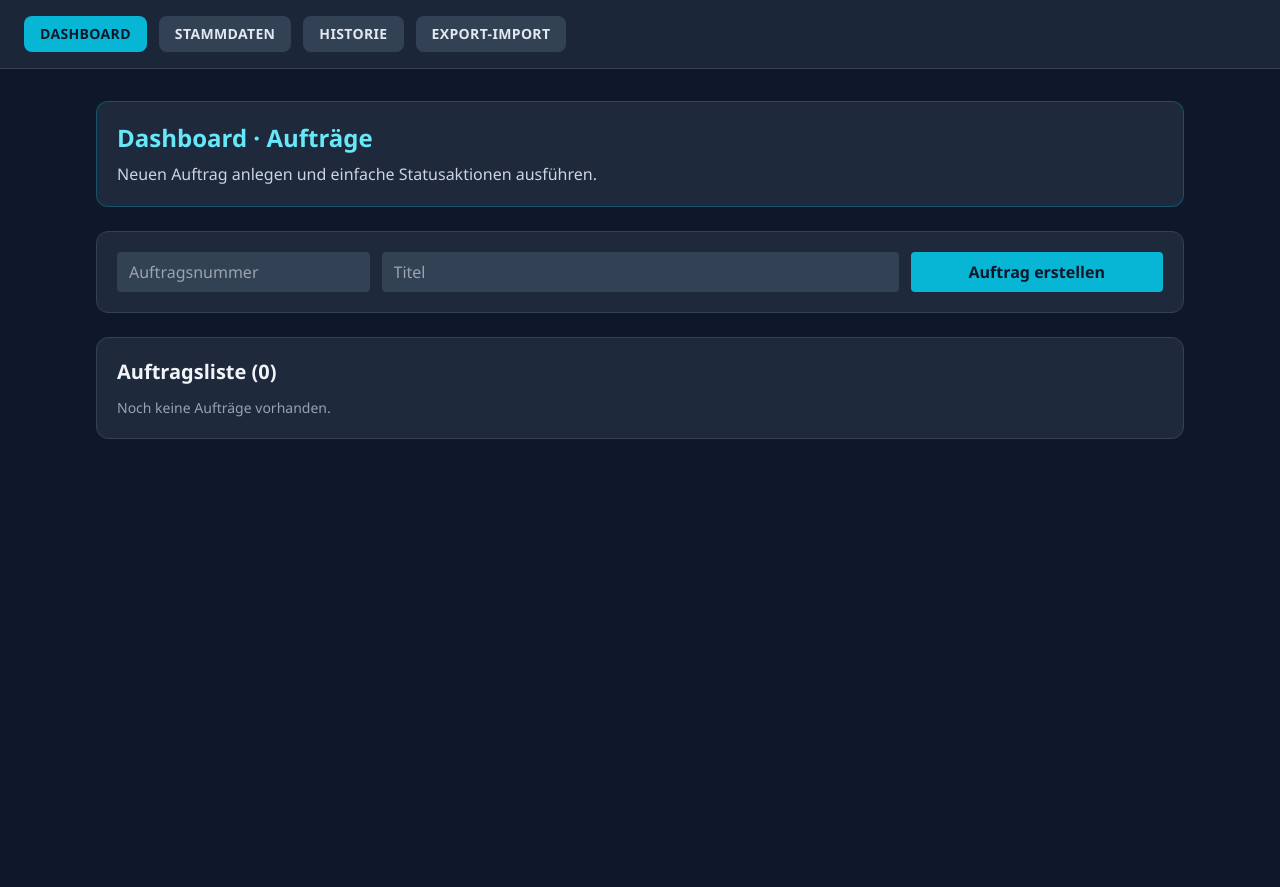
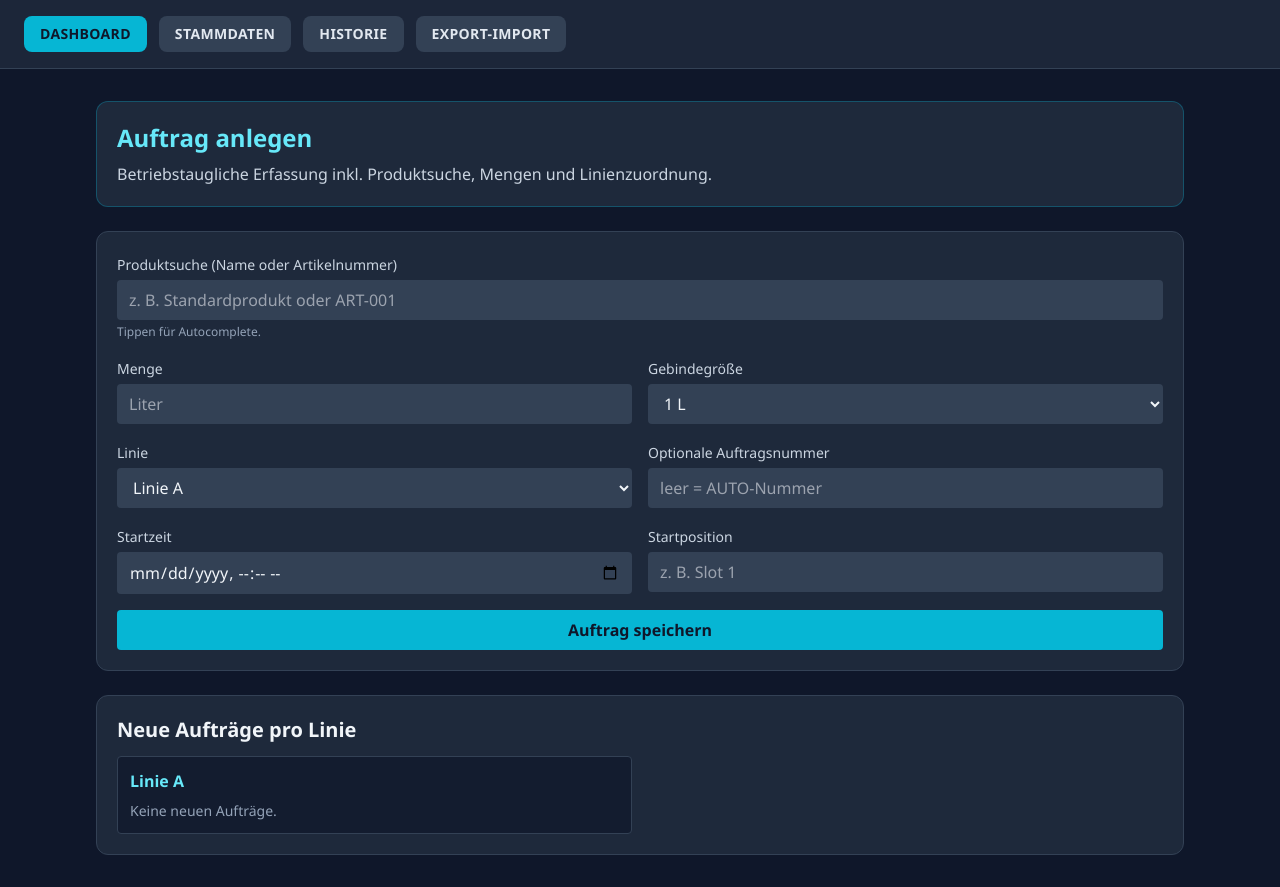
Before and after one commit to fabianhoffmann790-ctrl/RPS-v0.1.0, a React (Vite) app: page / in a window 1280 px wide. Before the commit the page ends 800 px from the top, so only its background shows below. Built offline with nearby package versions, Linux system fonts and the light colour scheme.

Commit message:
Milestone 4: betriebstaugliche Auftragserfassung umsetzen

```diff
--- a/src/pages/DashboardPage.tsx
+++ b/src/pages/DashboardPage.tsx
@@ -1,97 +1,209 @@
-import { useState } from 'react'
+import { useMemo, useState } from 'react'
 import type { FormEvent } from 'react'
 import { useAppStore } from '../store/appStore'
 
+const packageOptions = [
+  { value: '250ml', label: '250 ml' },
+  { value: '500ml', label: '500 ml' },
+  { value: '1l', label: '1 L' },
+  { value: '5l', label: '5 L' },
+] as const
+
 function DashboardPage() {
-  const { state, createOrder, assignOrder, moveOrder, reportIst, unassignOrder } = useAppStore()
+  const { state, createOrder } = useAppStore()
+  const [search, setSearch] = useState('')
   const [orderNo, setOrderNo] = useState('')
-  const [title, setTitle] = useState('')
+  const [quantity, setQuantity] = useState('')
+  const [packageSize, setPackageSize] = useState<(typeof packageOptions)[number]['value']>('1l')
+  const [lineId, setLineId] = useState(state.masterdata.lines[0]?.lineId ?? '')
+  const [startTime, setStartTime] = useState('')
+  const [startPosition, setStartPosition] = useState('')
+
+  const selectedProduct = useMemo(() => {
+    const searchValue = search.trim().toLowerCase()
+    if (!searchValue) return null
+
+    return (
+      state.masterdata.products.find(
+        (product) =>
+          product.name.toLowerCase() === searchValue ||
+          product.articleNo.toLowerCase() === searchValue ||
+          `${product.name} (${product.articleNo})`.toLowerCase() === searchValue,
+      ) ?? null
+    )
+  }, [search, state.masterdata.products])
+
+  const searchMatches = useMemo(() => {
+    const value = search.trim().toLowerCase()
+    return state.masterdata.products.filter(
+      (product) =>
+        product.name.toLowerCase().includes(value) || product.articleNo.toLowerCase().includes(value),
+    )
+  }, [search, state.masterdata.products])
 
   const onCreateOrder = (event: FormEvent) => {
     event.preventDefault()
-    const result = createOrder({ orderNo, title })
+    if (!selectedProduct || !lineId) return
+
+    const result = createOrder({
+      orderNo,
+      title: selectedProduct.name,
+      productId: selectedProduct.productId,
+      articleNo: selectedProduct.articleNo,
+      quantity: Number(quantity),
+      packageSize,
+      lineId,
+      lineName: state.masterdata.lines.find((line) => line.lineId === lineId)?.name ?? '',
+      startTime,
+      startPosition,
+    })
+
     if (result.ok) {
+      setSearch('')
       setOrderNo('')
-      setTitle('')
+      setQuantity('')
+      setPackageSize('1l')
+      setStartTime('')
+      setStartPosition('')
     }
   }
 
   return (
     <section className="space-y-6">
       <div className="rounded-xl border border-cyan-600/40 bg-slate-800 p-5">
-        <h1 className="text-2xl font-bold text-cyan-300">Dashboard · Aufträge</h1>
-        <p className="mt-2 text-slate-300">Neuen Auftrag anlegen und einfache Statusaktionen ausführen.</p>
+        <h1 className="text-2xl font-bold text-cyan-300">Auftrag anlegen</h1>
+        <p className="mt-2 text-slate-300">Betriebstaugliche Erfassung inkl. Produktsuche, Mengen und Linienzuordnung.</p>
       </div>
 
-      <form onSubmit={onCreateOrder} className="grid gap-3 rounded-xl border border-slate-700 bg-slate-800 p-5 md:grid-cols-4">
+      <form onSubmit={onCreateOrder} className="grid gap-4 rounded-xl border border-slate-700 bg-slate-800 p-5 md:grid-cols-2">
+        <div className="space-y-1 md:col-span-2">
+          <label className="text-sm text-slate-300">Produktsuche (Name oder Artikelnummer)</label>
           <input
-          className="rounded bg-slate-700 px-3 py-2"
-          placeholder="Auftragsnummer"
+            list="product-options"
+            className="w-full rounded bg-slate-700 px-3 py-2"
+            placeholder="z. B. Standardprodukt oder ART-001"
+            value={search}
+            onChange={(event) => setSearch(event.target.value)}
+          />
+          <datalist id="product-options">
+            {state.masterdata.products.map((product) => (
+              <option key={product.productId} value={`${product.name} (${product.articleNo})`} />
+            ))}
+          </datalist>
+          <p className="text-xs text-slate-400">
+            {selectedProduct
+              ? `Ausgewählt: ${selectedProduct.name} · ${selectedProduct.articleNo}`
+              : search
+                ? 'Kein exakter Treffer ausgewählt. Bitte Vorschlag übernehmen.'
+                : 'Tippen für Autocomplete.'}
+          </p>
+          {search && !selectedProduct && searchMatches.length > 0 ? (
+            <p className="text-xs text-slate-400">
+              Treffer: {searchMatches.slice(0, 4).map((product) => `${product.name} (${product.articleNo})`).join(', ')}
+            </p>
+          ) : null}
+        </div>
+
+        <div className="space-y-1">
+          <label className="text-sm text-slate-300">Menge</label>
+          <input
+            type="number"
+            min={1}
+            className="w-full rounded bg-slate-700 px-3 py-2"
+            placeholder="Liter"
+            value={quantity}
+            onChange={(event) => setQuantity(event.target.value)}
+          />
+        </div>
+
+        <div className="space-y-1">
+          <label className="text-sm text-slate-300">Gebindegröße</label>
+          <select
+            className="w-full rounded bg-slate-700 px-3 py-2"
+            value={packageSize}
+            onChange={(event) => setPackageSize(event.target.value as (typeof packageOptions)[number]['value'])}
+          >
+            {packageOptions.map((option) => (
+              <option key={option.value} value={option.value}>
+                {option.label}
+              </option>
+            ))}
+          </select>
+        </div>
+
+        <div className="space-y-1">
+          <label className="text-sm text-slate-300">Linie</label>
+          <select className="w-full rounded bg-slate-700 px-3 py-2" value={lineId} onChange={(event) => setLineId(event.target.value)}>
+            {state.masterdata.lines.map((line) => (
+              <option key={line.lineId} value={line.lineId}>
+                {line.name}
+              </option>
+            ))}
+          </select>
+        </div>
+
+        <div className="space-y-1">
+          <label className="text-sm text-slate-300">Optionale Auftragsnummer</label>
+          <input
+            className="w-full rounded bg-slate-700 px-3 py-2"
+            placeholder="leer = AUTO-Nummer"
             value={orderNo}
             onChange={(event) => setOrderNo(event.target.value)}
           />
+        </div>
+
+        <div className="space-y-1">
+          <label className="text-sm text-slate-300">Startzeit</label>
           <input
-          className="rounded bg-slate-700 px-3 py-2 md:col-span-2"
-          placeholder="Titel"
-          value={title}
-          onChange={(event) => setTitle(event.target.value)}
+            type="datetime-local"
+            className="w-full rounded bg-slate-700 px-3 py-2"
+            value={startTime}
+            onChange={(event) => setStartTime(event.target.value)}
           />
-        <button type="submit" className="rounded bg-cyan-500 px-3 py-2 font-semibold text-slate-900">
-          Auftrag erstellen
+        </div>
+
+        <div className="space-y-1">
+          <label className="text-sm text-slate-300">Startposition</label>
+          <input
+            className="w-full rounded bg-slate-700 px-3 py-2"
+            placeholder="z. B. Slot 1"
+            value={startPosition}
+            onChange={(event) => setStartPosition(event.target.value)}
+          />
+        </div>
+
+        <button type="submit" className="rounded bg-cyan-500 px-3 py-2 font-semibold text-slate-900 md:col-span-2">
+          Auftrag speichern
         </button>
       </form>
 
       <div className="rounded-xl border border-slate-700 bg-slate-800 p-5">
-        <h2 className="mb-3 text-xl font-semibold">Auftragsliste ({state.orders.length})</h2>
-        <div className="space-y-3">
-          {state.orders.map((order) => {
-            const assignment = state.assignments.find((item) => item.orderId === order.id)
+        <h2 className="mb-3 text-xl font-semibold">Neue Aufträge pro Linie</h2>
+        <div className="grid gap-4 md:grid-cols-2">
+          {state.masterdata.lines.map((line) => {
+            const lineOrders = state.orders.filter((order) => order.lineId === line.lineId && order.status === 'new')
             return (
-              <article key={order.id} className="rounded border border-slate-700 bg-slate-900/70 p-3">
-                <div className="flex flex-wrap items-center justify-between gap-3">
-                  <div>
+              <article key={line.lineId} className="rounded border border-slate-700 bg-slate-900/70 p-3">
+                <h3 className="font-semibold text-cyan-300">{line.name}</h3>
+                <div className="mt-2 space-y-2 text-sm">
+                  {lineOrders.length === 0 ? (
+                    <p className="text-slate-400">Keine neuen Aufträge.</p>
+                  ) : (
+                    lineOrders.map((order) => (
+                      <div key={order.id} className="rounded border border-slate-700 p-2">
                         <p className="font-semibold">
                           {order.orderNo} · {order.title}
                         </p>
-                    <p className="text-sm text-slate-300">
-                      Status: {order.status} · IST: {order.actualQuantity} · Linie: {assignment?.machine ?? '—'}
+                        <p className="text-slate-300">
+                          {order.quantity} L · {order.packageSize} · Start {order.startTime || '—'} · Pos {order.startPosition}
                         </p>
                       </div>
-                  <div className="flex flex-wrap gap-2 text-xs">
-                    <button
-                      type="button"
-                      onClick={() => moveOrder(order.id, 'planned')}
-                      className="rounded bg-slate-700 px-2 py-1"
-                    >
-                      Move planned
-                    </button>
-                    <button
-                      type="button"
-                      onClick={() => state.masterdata.lines[0] && assignOrder(order.id, state.masterdata.lines[0].name)}
-                      className="rounded bg-slate-700 px-2 py-1"
-                    >
-                      Assign
-                    </button>
-                    <button
-                      type="button"
-                      onClick={() => unassignOrder(order.id)}
-                      className="rounded bg-slate-700 px-2 py-1"
-                    >
-                      Unassign
-                    </button>
-                    <button
-                      type="button"
-                      onClick={() => reportIst(order.id, order.actualQuantity + 1)}
-                      className="rounded bg-slate-700 px-2 py-1"
-                    >
-                      IST +1
-                    </button>
-                  </div>
+                    ))
+                  )}
                 </div>
               </article>
             )
           })}
-          {state.orders.length === 0 ? <p className="text-sm text-slate-400">Noch keine Aufträge vorhanden.</p> : null}
         </div>
       </div>
     </section>
--- a/src/store/appStore.tsx
+++ b/src/store/appStore.tsx
@@ -14,6 +14,13 @@ const createId = () =>
   typeof crypto !== 'undefined' && 'randomUUID' in crypto
     ? crypto.randomUUID()
     : `${Date.now()}-${Math.random().toString(16).slice(2)}`
+
+const packageRateKey = {
+  '250ml': 'l250MlPerMin',
+  '500ml': 'l500MlPerMin',
+  '1l': 'l1000MlPerMin',
+  '5l': 'l5000MlPerMin',
+} as const
 
 const initialState: AppState = {
   masterdata: {
@@ -74,11 +81,37 @@ const sanitizeMasterdata = (input?: Partial<MasterdataState> & { machines?: stri
   }
 }
 
-const mergeState = (parsed: Partial<AppState> & { masterdata?: Partial<MasterdataState> & { machines?: string[] } }): AppState => ({
+const sanitizeOrders = (orders: Order[], masterdata: MasterdataState): Order[] => {
+  const defaultProduct = masterdata.products[0]
+  const defaultLine = masterdata.lines[0]
+
+  return orders.map((order) => {
+    const packageSize = order.packageSize ?? '1l'
+    const line = masterdata.lines.find((item) => item.lineId === order.lineId) ?? defaultLine
+
+    return {
+      ...order,
+      productId: order.productId ?? defaultProduct?.productId ?? '',
+      articleNo: order.articleNo ?? defaultProduct?.articleNo ?? '',
+      quantity: order.quantity ?? order.actualQuantity ?? 0,
+      packageSize,
+      lineId: order.lineId ?? line?.lineId ?? '',
+      lineName: order.lineName ?? line?.name ?? '',
+      lineRate: order.lineRate ?? (line ? line.rates[packageRateKey[packageSize]] : 0),
+      startTime: order.startTime ?? '',
+      startPosition: order.startPosition ?? '',
+    }
+  })
+}
+
+const mergeState = (parsed: Partial<AppState> & { masterdata?: Partial<MasterdataState> & { machines?: string[] } }): AppState => {
+  const masterdata = sanitizeMasterdata(parsed.masterdata)
+
+  return {
     ...initialState,
     ...parsed,
-  masterdata: sanitizeMasterdata(parsed.masterdata),
-  orders: parsed.orders ?? [],
+    masterdata,
+    orders: sanitizeOrders(parsed.orders ?? [], masterdata),
     assignments: parsed.assignments ?? [],
     history: parsed.history ?? [],
     meta: {
@@ -86,7 +119,8 @@ const mergeState = (parsed: Partial<AppState> & { masterdata?: Partial<Masterdat
       ...parsed.meta,
       usedOrderNumbers: Array.from(new Set(parsed.meta?.usedOrderNumbers ?? [])),
     },
-})
+  }
+}
 
 const loadState = (): AppState => {
   try {
@@ -105,7 +139,21 @@ const saveState = (state: AppState) => {
 interface StoreContextValue {
   state: AppState
   clearError: () => void
-  createOrder: (input: Pick<Order, 'orderNo' | 'title'>) => ActionResult
+  createOrder: (
+    input: Pick<
+      Order,
+      | 'orderNo'
+      | 'title'
+      | 'productId'
+      | 'articleNo'
+      | 'quantity'
+      | 'packageSize'
+      | 'lineId'
+      | 'lineName'
+      | 'startTime'
+      | 'startPosition'
+    >,
+  ) => ActionResult
   editOrder: (orderId: string, updates: Partial<Pick<Order, 'title' | 'status'>>) => ActionResult
   moveOrder: (orderId: string, status: Order['status']) => ActionResult
   assignOrder: (orderId: string, machine: string) => ActionResult
@@ -194,24 +242,62 @@ export function AppStoreProvider({ children }: { children: ReactNode }) {
   }
 
   const createOrder: StoreContextValue['createOrder'] = (input) => {
-    const orderNo = input.orderNo.trim()
+    const rawOrderNo = input.orderNo.trim()
     const title = input.title.trim()
+    const startPosition = input.startPosition.trim()
+    const line = state.masterdata.lines.find((item) => item.lineId === input.lineId)
+    const rate = line ? line.rates[packageRateKey[input.packageSize]] : 0
 
-    if (!orderNo) return fail('Auftragsnummer ist erforderlich.')
-    if (!title) return fail('Titel ist erforderlich.')
+    if (!title) return fail('Produktname ist erforderlich.')
+    if (input.quantity <= 0) return fail('Menge muss größer als 0 sein.')
+    if (!line) return fail('Linie ist ungültig.')
+    if (rate <= 0) return fail('Die Linienrate für das gewählte Gebinde muss größer als 0 sein.')
+    if (!input.startTime) return fail('Startzeit ist erforderlich.')
+    if (!startPosition) return fail('Startposition ist erforderlich.')
+
+    let orderNo = rawOrderNo
+    if (!orderNo) {
+      let autoCounter = state.orders.length + 1
+      orderNo = `AUTO-${autoCounter.toString().padStart(4, '0')}`
+      while (state.meta.usedOrderNumbers.includes(orderNo)) {
+        autoCounter += 1
+        orderNo = `AUTO-${autoCounter.toString().padStart(4, '0')}`
+      }
+    }
+
     if (state.meta.usedOrderNumbers.includes(orderNo)) {
       return fail(`Auftragsnummer ${orderNo} ist bereits verwendet und gesperrt.`)
     }
 
+    const newOrderId = createId()
     commit((prev) => ({
       ...prev,
-      orders: [...prev.orders, { id: createId(), orderNo, title, status: 'new', actualQuantity: 0 }],
+      orders: [
+        ...prev.orders,
+        {
+          id: newOrderId,
+          orderNo,
+          title,
+          productId: input.productId,
+          articleNo: input.articleNo,
+          quantity: input.quantity,
+          packageSize: input.packageSize,
+          lineId: line.lineId,
+          lineName: line.name,
+          lineRate: rate,
+          startTime: input.startTime,
+          startPosition,
+          status: 'new',
+          actualQuantity: 0,
+        },
+      ],
+      assignments: [...prev.assignments.filter((item) => item.orderId !== newOrderId), { orderId: newOrderId, machine: line.name }],
       meta: {
         ...prev.meta,
         usedOrderNumbers: [...prev.meta.usedOrderNumbers, orderNo],
         lastError: null,
       },
-      history: [...prev.history, historyMessage('CREATE', `Auftrag ${orderNo} erstellt.`)],
+      history: [...prev.history, historyMessage('CREATE', `Auftrag ${orderNo} erstellt (${line.name}, ${input.quantity} ${input.packageSize}).`)],
     }))
 
     return { ok: true }
```
Also changed, not shown: src/store/types.ts (+9 -0 lines). Lines whose indentation alone changed are shown as unchanged.
